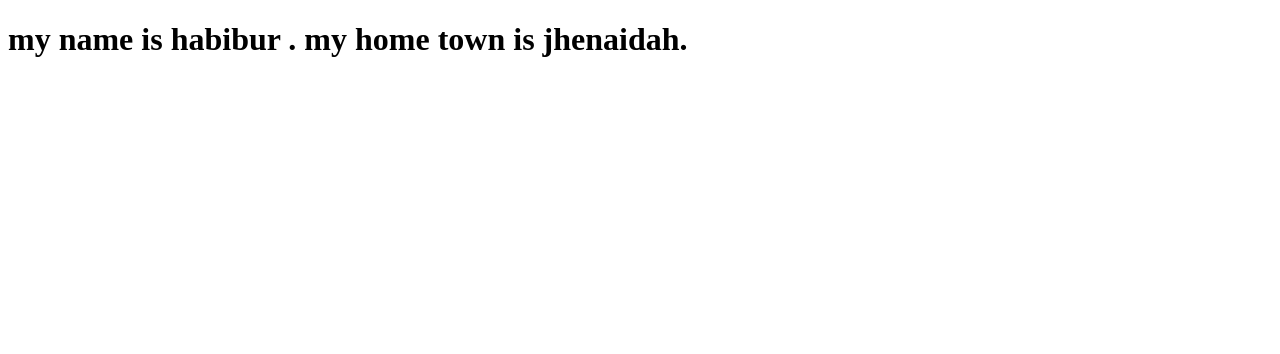
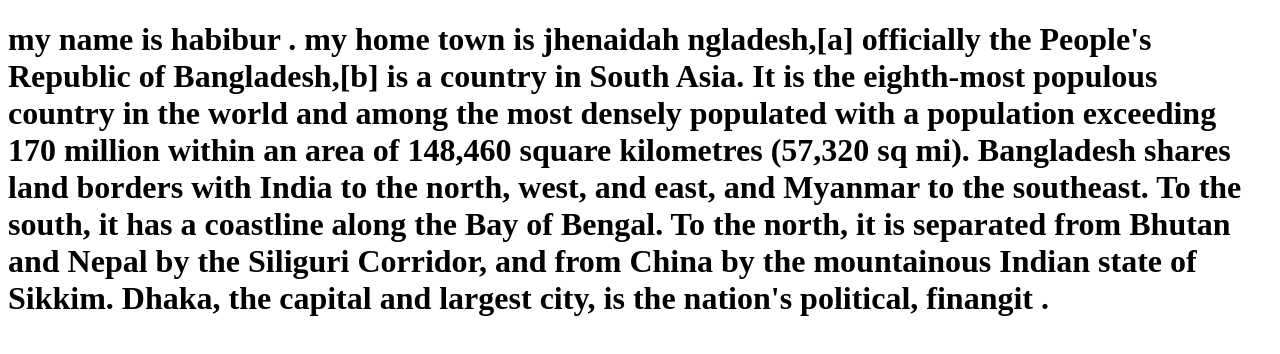
Before and after one commit to Habibur88101y/my-fast-github-repo, a plain HTML site: page fast.html in a window 1280 px wide. Drawn offline with Linux system fonts and the light colour scheme.

Commit message:
my fast code

```diff
--- a/fast.html
+++ b/fast.html
@@ -4,7 +4,7 @@
     <meta charset="UTF-8">
     <meta name="viewport" content="width=device-width, initial-scale=1.0">
     <title>My fast github rapo</title>
-    <h1>my name is habibur . my home town is jhenaidah.</h1>
+    <h1>my name is habibur . my home town is jhenaidah ngladesh,[a] officially the People's Republic of Bangladesh,[b] is a country in South Asia. It is the eighth-most populous country in the world and among the most densely populated with a population exceeding 170 million within an area of 148,460 square kilometres (57,320 sq mi). Bangladesh shares land borders with India to the north, west, and east, and Myanmar to the southeast. To the south, it has a coastline along the Bay of Bengal. To the north, it is separated from Bhutan and Nepal by the Siliguri Corridor, and from China by the mountainous Indian state of Sikkim. Dhaka, the capital and largest city, is the nation's political, finangit .</h1>
 </head>
 <body>
 
```
